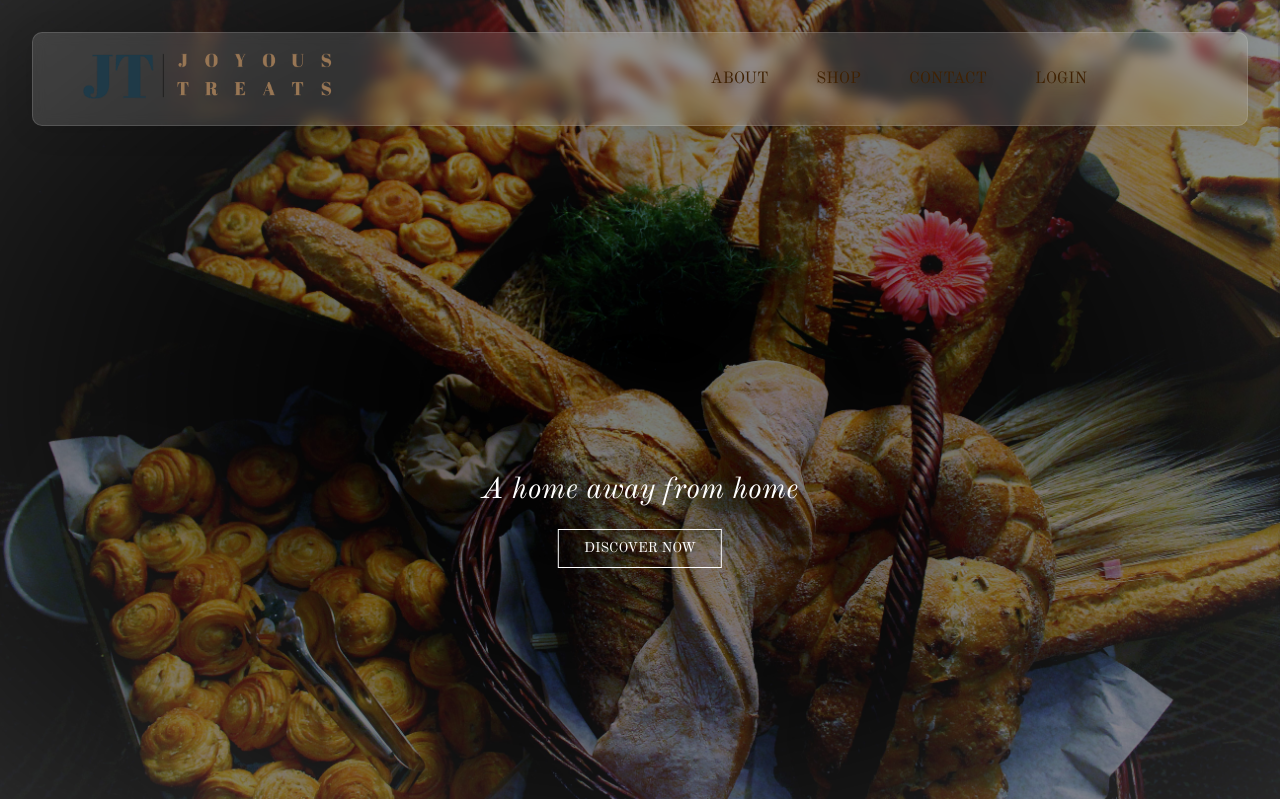
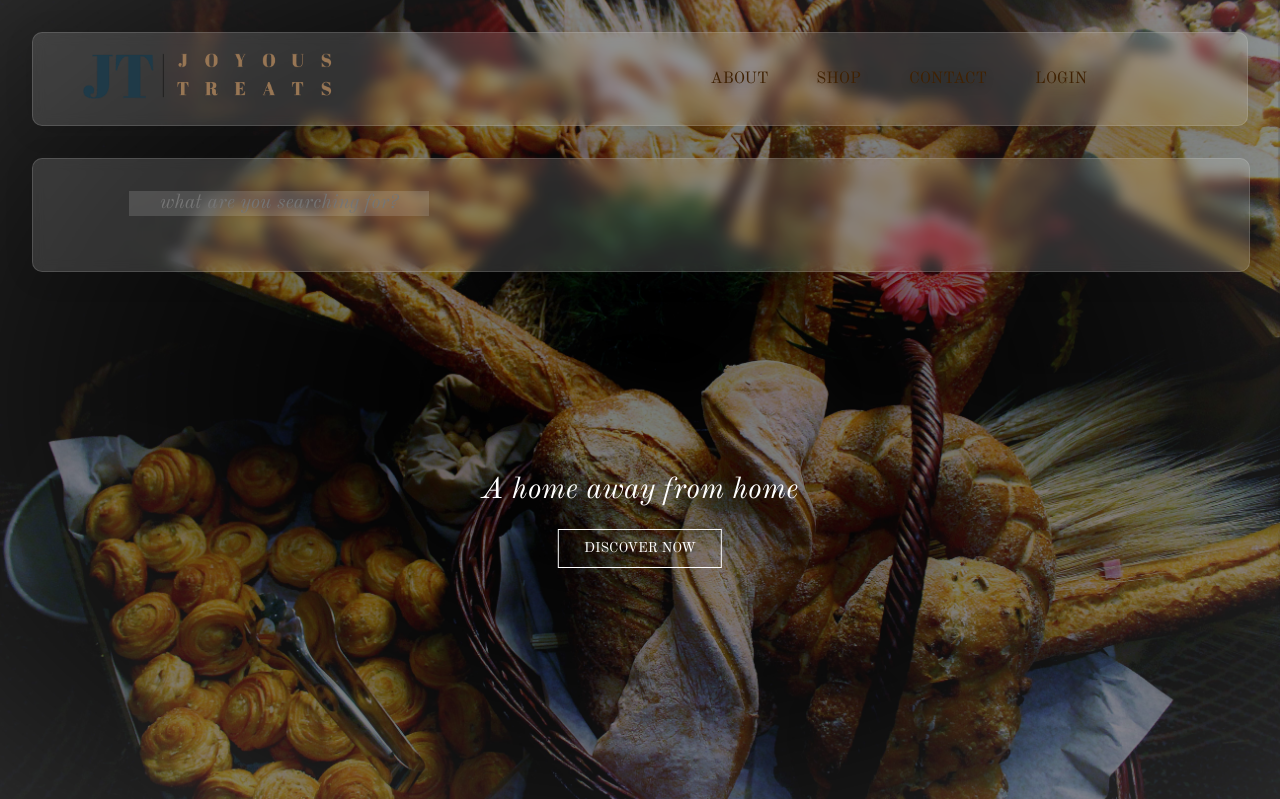
Before and after one commit to MissJuly/Joyous_treats, a Flask app: page / in a window 1280 px wide. Shown: the top 799 px of the page. Run offline with Flask 3, Linux system fonts and the light colour scheme; some libraries are stand-ins or nearby versions.

Commit message:
Add search bar

```diff
--- a/app.py
+++ b/app.py
@@ -1,7 +1,12 @@
 from flask import Flask, render_template
+# from flask_sqlalchemy import SQLAlchemy
+# from flask_login import UserMixin
 
 
 app = Flask(__name__)
+# db = SQLAlchemy(app)
+# app.config['SQLALCHEMY_DATABASE_URI'] = 'sqlite:///database.db'
+# app.config['SECRET_KEY'] = 'thisisasecretkey'
 
 
 @app.route("/home")
--- a/static/css/cakes-style.css
+++ b/static/css/cakes-style.css
@@ -18,6 +18,7 @@ body {
 .cake-category {
   margin-top: 10rem;
 }
+
 .cake-category h1 {
   text-align: center;
   color: #1f3a48;
@@ -31,6 +32,7 @@ body {
   font-size: 30px;
   font-weight: 100;
 }
+
 .cakes {
   display: flex;
   justify-content: center;
@@ -52,7 +54,7 @@ body {
 
 .cake img {
   width: 100%;
-  height: 440px;
+  height: 420px;
 }
 
 .overlay {
--- a/static/css/home-style.css
+++ b/static/css/home-style.css
@@ -8,7 +8,7 @@
 }
 
 /* header properties: background image */
-header {
+.wrapper {
   background-image: url("/static/images/home-page/bg.jpg");
   width: 100%;
   height: 100vh;
@@ -103,7 +103,45 @@ a {
   padding-bottom: 2px;
 }
 
-/* welcome area */
+/* hidden search bar */
+.search-bar {
+  position: absolute;
+  top: 19.8%;
+  width: 95%;
+  background-color: rgba(217, 217, 217, 0.17);
+  border-radius: 10px;
+  box-shadow: 0 4px 30px rgba(0, 0, 0, 0.1);
+  backdrop-filter: blur(7px);
+  -webkit-backdrop-filter: blur(7px);
+  border: 1px solid rgba(217, 217, 217, 0.17);
+  z-index: 100;
+  height: 14%;
+  left: 2.5%;
+}
+
+#search-form {
+  display: flex;
+  justify-content: space-between;
+  padding: 2rem 6rem;
+}
+
+#search-form input[type="text"] {
+  width: 300px;
+  border: none;
+  background-color: rgba(217, 217, 217, 0.17);
+  font-size: 20px;
+  font-style: italic;
+  text-align: center;
+}
+
+#search-form button {
+  background-color: rgba(217, 217, 217, 0.17);
+  border: none;
+  /* padding-right: 5rem; */
+  font-size: 24px;
+  color: #402203;
+}
+
 .welcome-text {
   position: absolute;
   transform: translate(-50%, -50%);
@@ -211,6 +249,7 @@ a {
   margin-top: 15rem;
 }
 
+/* images icon overlay properties */
 .overlay {
   position: absolute;
   top: 0;
@@ -233,7 +272,6 @@ a {
   opacity: 1;
 }
 
-
 .follow {
   text-align: center;
   padding: 3rem;
@@ -250,7 +288,7 @@ footer {
   justify-content: center;
   align-items: center;
   gap: 7rem;
-  padding: 2rem;
+  padding: 3rem;
 }
 
 .connect p {
@@ -333,11 +371,11 @@ footer {
     display: none;
   }
 
-  .nav-buttons {
+  /* .nav-buttons {
     display: none;
-  }
+  } */
 
-  .nav-buttons.responsive .menu-bars  {
+  .nav-buttons.responsive .menu-bars {
     /* display: unset; */
     display: block;
     position: absolute;
@@ -394,10 +432,7 @@ footer {
     flex-basis: auto;
     margin-bottom: 1rem;
   }
-
 }
 
 @media only screen and (max-width: 425px) {
-
-
 }
--- a/static/css/pastries-style.css
+++ b/static/css/pastries-style.css
@@ -52,7 +52,7 @@ body {
 
 .pastry img {
   width: 100%;
-  height: 440px;
+  height: 420px;
 }
 
 .overlay {
--- a/static/css/pies-style.css
+++ b/static/css/pies-style.css
@@ -52,7 +52,7 @@ body {
 
 .pie img {
   width: 100%;
-  height: 440px;
+  height: 420px;
 }
 
 .overlay {
--- a/static/css/shop-style.css
+++ b/static/css/shop-style.css
@@ -57,7 +57,7 @@ h2 a {
 
 .item img {
   width: 100%;
-  height: 440px;
+  height: 420px;
 }
 
 .item a {
--- a/templates/footer.html
+++ b/templates/footer.html
@@ -1,4 +1,4 @@
-<div class="footer-area">
+<div class="footer-area" id="Contact">
     <div class="connect">
         <p>CONNECT</p>
         <div class="social">
--- a/templates/home.html
+++ b/templates/home.html
@@ -11,7 +11,6 @@
   </head>
   <body>
     <div class="wrapper">
-      <header>
 
         {% include 'nav.html' %}
 
@@ -19,8 +18,6 @@
           <p>A home away from home</p>
           <a href="/shop">Discover Now</a>
         </div>
-      </header>
-      </div>
     </div>
 
     <div id="About" class="about-section">
--- a/templates/nav.html
+++ b/templates/nav.html
@@ -1,3 +1,4 @@
+<body>
 <nav class="topnav">
     <div class="logo">
       <a href="/"><img src="{{ url_for('static', filename='/images/home-page/logo.png') }}" alt="logo" /></a>
@@ -7,16 +8,34 @@
       <ul class="nav-links">
         <li><a href="#About">ABOUT</a></li>
         <li><a href="/shop">SHOP</a></li>
-        <li><a href="#">CONTACT</a></li>
+        <li><a href="#Contact">CONTACT</a></li>
         <li><a href="#">LOGIN</a></li>
       </ul>
 
       <div class="nav-buttons">
-          <a href="#"><iconify-icon icon="carbon:search"></iconify-icon></i> </a>
-          <a href="#"><iconify-icon icon="ph:shopping-cart-fill"></iconify-icon> </a>
+          <a id="search-icon" href="javascript:void(0)" >
+            <iconify-icon icon="carbon:search"></iconify-icon> </a>
+          <a href="">
+            <iconify-icon icon="ph:shopping-cart-fill"></iconify-icon> </a>
           <a id="menu" href="javascript:void(0);" onclick="menuFunction()">
-            <iconify-icon class="menu-bars" icon="ion:menu"></iconify-icon>
+            <iconify-icon class="menu-bars" icon="icon:menu"></iconify-icon>
           </a>
       </div>
     </div>
   </nav>
+
+  <div id="search-overlay" class="search-bar">
+    <div class="search-content">
+      <form id="search-form" action="/search" method="get">
+        <input type="text" id="search-input" placeholder="what are you searching for?" name="q" value>
+        <button type="submit">
+          <iconify-icon icon="carbon:search"></iconify-icon></i>
+        </button>
+      </form>
+    </div>
+  </div>
+
+  <script src="https://cdnjs.cloudflare.com/ajax/libs/jquery/3.7.0/jquery.min.js"></script>
+  <script src="script.js"></script>
+
+</body>
--- a/templates/pies.html
+++ b/templates/pies.html
@@ -80,7 +80,7 @@
                 </div>
             </div>
             <div class="buy">
-                <h4><span>Peacn pie</span><br>Ksh 4,500</h4>
+                <h4><span>Peacan pie</span><br>Ksh 4,500</h4>
                 <button class="button"><span>Add to cart </span></button>
             </div>
         </div>
```
Also changed, not shown: static/js/script.js (+37 -1 lines), templates/cakes.html (+8 -5 lines), database.db (added).
